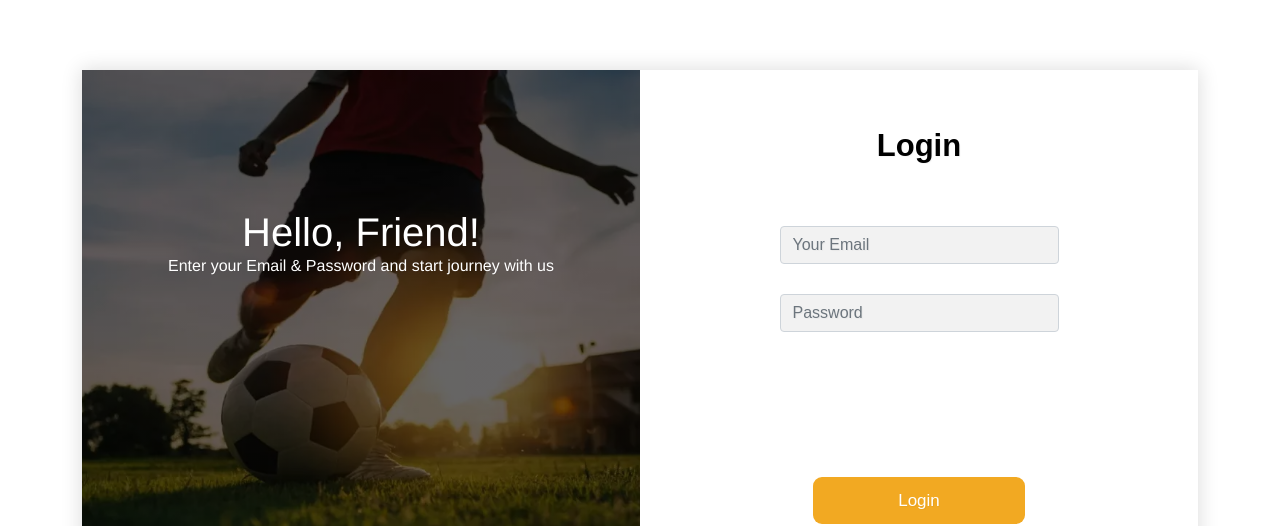
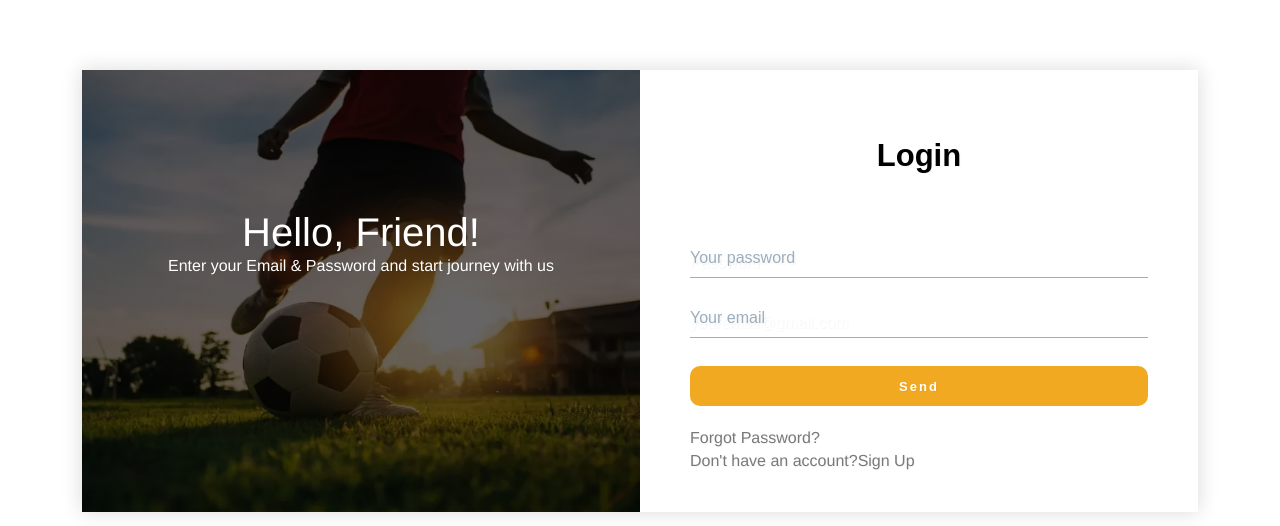
Before and after one commit to Tushar1979/turfBooking, a React (Create React App) app: page /singin in a window 1280 px wide. Shown: the part 307-833 px from the top of the page. Built offline with nearby package versions, Linux system fonts and the light colour scheme.

Commit message:
UI modification in user signup

```diff
--- a/src/styles/singin/singin.css
+++ b/src/styles/singin/singin.css
@@ -4,7 +4,8 @@
 }
 
 .titlepage {
-    padding-bottom: 60px;
+    padding-bottom: 50px;
+    padding-top: 10px;
 }
 
 .titlepage h3 {
@@ -53,10 +54,10 @@
 
 }
 
-.form-control:focus {
-    /* box-shadow: inherit; */
-    /* border: #02b8a5 solid 1px !important; */
-}
+/* .form-control:focus
+     box-shadow: inherit;
+    border: #02b8a5 solid 1px !important;
+ */
 
 .textarea {
     font-family: poppins;
@@ -140,3 +141,19 @@
     background: #ced4da8a;
 
 }
+
+.form-body {
+    width: 100%;
+    text-align: left;
+    padding: 0 50px;
+}
+
+.send-btn {
+    margin-top: 20px;
+    margin-bottom: 20px;
+}
+
+.P_tag {
+    margin-bottom: 40px;
+
+}
--- a/src/user/singin.js
+++ b/src/user/singin.js
@@ -1,6 +1,14 @@
+import { useState } from "react"
 import soccer from "../images/login/soccer.webp"
 
 export default function SigningIn() {
+    const [email, setEmail] = useState("");
+    const [password, setPassword] = useState("");
+    console.log(email);
+    console.log(password);
+
+
+
 
     return (
         <>
@@ -21,23 +29,35 @@ export default function SigningIn() {
                                             <div className="titlepage">
                                                 <h3>Login</h3>
                                             </div>
-                                            <div className="col-xl-6 col-lg-6 col-md-6 col-sm-6">
-                                                {/* <label className="inputlable">Email</label> */}
-                                                <input className="form-control myForm" placeholder="Your Email" type="email" name="Email" pattern="[^ @]*@[^ @]*" required />
-                                            </div>
-                                            <div className="col-xl-6 col-lg-6 col-md-6 col-sm-6">
-                                                {/* <label className="inputlable">Password</label> */}
-                                                <input className="form-control myForm" placeholder="Password" type="password" name="Password" required />
+
+                                            <div className="form-body">
+                                                <form className="form-content">
+                                                    <div className="field">
+                                                        <input type="password" id="password" name="password" placeholder="Password" required onChange={(e)=>setEmail(e.target.value)} />
+                                                        <label htmlFor="password">Your password</label>
                                                     </div>
 
-                                            <div className=" col-md-12">
-                                                <button className="send">Login</button>
+
+                                                    <div className="field">
+                                                        <input type="email" id="email" name="email" placeholder="youremail@gmail.com" required onChange={(e)=>setPassword(e.target.value)} />
+                                                        <label htmlFor="email">Your email</label>
                                                     </div>
+
+
+                                                    <div className="form-footer">
+                                                        <button type="submit" className="main_btn send-btn">
+
+                                                            <span className="btn-text">Send</span>
+                                                        </button>
                                                         <br />
                                                         <a className="forgot" href="#">Forgot Password?</a>
-                                            <p>Don't have an account?
+                                                        <p className="P_tag">Don't have an account?
                                                             <a href="#">Sign Up</a>
                                                         </p>
+                                                    </div>
+                                                </form>
+                                            </div>
+
                                         </div>
                                     </div>
                                 </div>
@@ -51,6 +71,7 @@ export default function SigningIn() {
 }
 
 export function SigningUp() {
+
     return (
         <>
             <div className="user">
@@ -70,33 +91,59 @@ export function SigningUp() {
                                             <div className="titlepage">
                                                 <h3>SignUp</h3>
                                             </div>
-                                            <div className="col-xl-6 col-lg-6 col-md-6 col-sm-6">
-                                                <input className="form-control myForm" placeholder="First Name" type="text" name="First Name" />
+                                            <div class="container">
+
+                                                <div className="form-body">
+
+                                                    <form className="form-content">
+                                                        <div class="row">
+                                                            <div class="col-sm-6">
+                                                                <div className="field">
+                                                                    <input type="text" id="First Name" name="First Name" placeholder="First Name" required />
+                                                                    <label htmlFor="First Name">Your name</label>
                                                                 </div>
-                                            <div className="col-xl-6 col-lg-6 col-md-6 col-sm-6">
-                                                <input className="form-control myForm" placeholder="Last Name" type="text" name="Last Name" />
                                                             </div>
-                                            <div className="col-xl-6 col-lg-6 col-md-6 col-sm-6">
-                                                <input className="form-control myForm" placeholder="Email" type="email" name="Email" pattern="[^ @]*@[^ @]*" />
+                                                            <div class="col-sm-6">
+                                                                <div className="field">
+                                                                    <input type="text" id="Last Name" name="Last Name" placeholder="Last Name" required />
+                                                                    <label htmlFor="Last Name">Your surname</label>
                                                                 </div>
-                                            <div className=" col-md-6">
-                                                <input className="form-control myForm" placeholder="Phone No." type="number" name="Phone" min={0}
-                                                    onInput={(e) => e.target.value = e.target.value.slice(0, 10)}
-                                                    maxLength={10} required />
                                                             </div>
-                                            <div className="col-xl-6 col-lg-6 col-md-6 col-sm-6">
-                                                <input className="form-control myForm" placeholder="Password" type="password" name="Password" />
+                                                            <div className="field">
+                                                                <input type="email" id="email" name="email" placeholder="youremail@gmail.com" required />
+                                                                <label htmlFor="email">Your email</label>
                                                             </div>
-                                            <div className="col-xl-6 col-lg-6 col-md-6 col-sm-6">
-                                                <input className="form-control myForm" placeholder="Confirm Password" type="password" name="Confirm Password" />
+                                                            <div className="field">
+                                                                <input type="text" id="phone" name="phone" placeholder="phone" required />
+                                                                <label htmlFor="phone">Your Phone no.</label>
                                                             </div>
-                                            <div className=" col-md-12">
-                                                <button className="send">Submit</button>
+                                                            <div class="col-sm-6">
+                                                                <div className="field">
+                                                                    <input type="password" id="password" name="password" placeholder="Password" required />
+                                                                    <label htmlFor="password">Enter password</label>
                                                                 </div>
+                                                            </div>
+                                                            <div class="col-sm-6">
+                                                                <div className="field">
+                                                                    <input type="password" id="re-type password" name="re-type password" placeholder="Confirm Password" required />
+                                                                    <label htmlFor="re-type password">Re-type password</label>
+                                                                </div>
+                                                            </div>
+                                                            <div className="form-footer">
+                                                                <button type="submit" className="main_btn send-btn">
+
+                                                                    <span className="btn-text">Send</span>
+                                                                </button>
                                                                 <br />
-                                            <p>Already have an account?
+                                                                <a className="forgot" href="#">Forgot Password?</a>
+                                                                <p className="P_tag">Already have an account?
                                                                     <a href="#">Login</a>
                                                                 </p>
+                                                            </div>
+                                                        </div>
+                                                    </form>
+                                                </div>
+                                            </div>
                                         </div>
                                     </div>
                                 </div>
```
Lines whose indentation alone changed are shown as unchanged.
